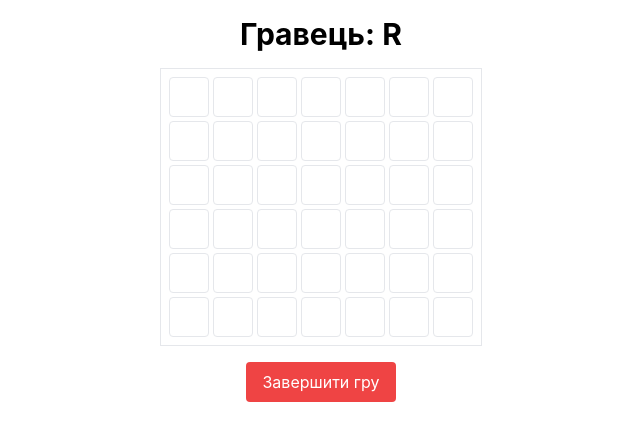
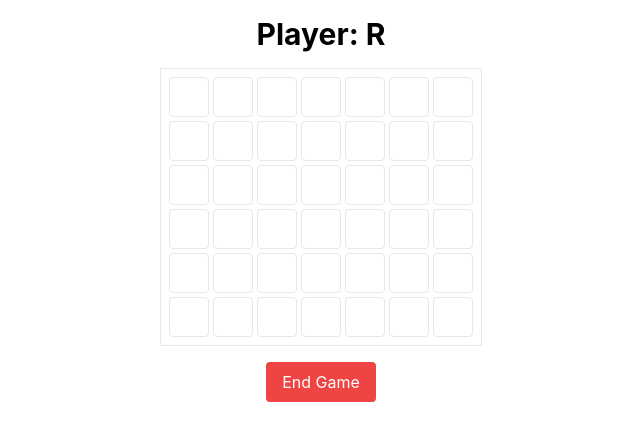
Before and after one commit to YaroslavMarchukIPZk241/Connect-Four, a React (Create React App) app: page /result/1 in a window 1280 px wide. Both pictures are taken after a click on the button "Start the game". Shown: the top 440 px of the page, without its empty margins (319-959 px from the left). Built offline with nearby package versions, Linux system fonts and the light colour scheme.

Commit message:
pass game result to ResultPage for display

```diff
--- a/src/App.js
+++ b/src/App.js
@@ -1,24 +1,18 @@
-import { useState } from "react";
-import "./App.css";
-
+import usePageState from "./hooks/usePageState";
 import StartPage from "./pages/StartPage";
 import GamePage from "./pages/GamePage";
 import ResultPage from "./pages/ResultPage";
 
 function App() {
-  const [page, setPage] = useState("start");
-  const handleStart = () => setPage("game");
-  const handleEnd = () => setPage("result");
-  const handleRestart = () => setPage("start");
+  const { page, result, goToStart, goToGame, goToResult } = usePageState();
 
   return (
-    <div className="App">
-      {page === "start" && <StartPage onStart={handleStart} />}
-      {page === "game" && <GamePage onEnd={handleEnd} />}
-      {page === "result" && <ResultPage result="draw" onRestart={handleRestart} />}
-    </div>
+    <>
+      {page === "start" && <StartPage onStart={goToGame} />}
+      {page === "game" && <GamePage onEnd={goToResult} />}
+      {page === "result" && <ResultPage result={result} onRestart={goToStart} />}
+    </>
   );
 }
 
-
 export default App;
--- a/src/pages/GamePage.jsx
+++ b/src/pages/GamePage.jsx
@@ -11,7 +11,7 @@ export default function GamePage({ onEnd }) {
 
   return (
     <div className="flex flex-col items-center">
-      <Header title={`Гравець: ${currentPlayer}`} />
+      <Header title={`Player: ${currentPlayer}`} />
       <div className="grid grid-cols-7 gap-1 p-2 border">
         {board.map((row, i) =>
           row.map((cell, j) => (
@@ -24,9 +24,16 @@ export default function GamePage({ onEnd }) {
           ))
         )}
       </div>
-      {winner && <p className="mt-2 text-xl">Переможець: {winner === "draw" ? "Нічия" : winner}</p>}
-      <button className="mt-4 bg-red-500 text-white px-4 py-2 rounded" onClick={handleEnd}>
-        Завершити гру
+      {winner && (
+        <p className="mt-2 text-xl">
+          Winner: {winner === "draw" ? "Draw" : winner}
+        </p>
+      )}
+      <button
+        className="mt-4 bg-red-500 text-white px-4 py-2 rounded"
+        onClick={handleEnd}
+      >
+        End Game
       </button>
     </div>
   );
--- a/src/pages/ResultPage.jsx
+++ b/src/pages/ResultPage.jsx
@@ -1,12 +1,14 @@
+import Button from "../components/Button";
 import Header from "../components/Header";
-import Button from "../components/Button";
 
 export default function ResultPage({ result, onRestart }) {
   return (
     <div className="flex flex-col items-center justify-center h-screen">
-      <Header title="Rezult game" />
-      <p className="text-xl mb-4">{result}</p>
-      <Button text="Play again" onClick={onRestart} />
+      <Header title="Game Result" />
+      <p className="text-xl mb-4">
+        {result === "draw" ? "Draw" : `Winner: ${result}`}
+      </p>
+      <Button text="Play Again" onClick={onRestart} />
     </div>
   );
 }
```
